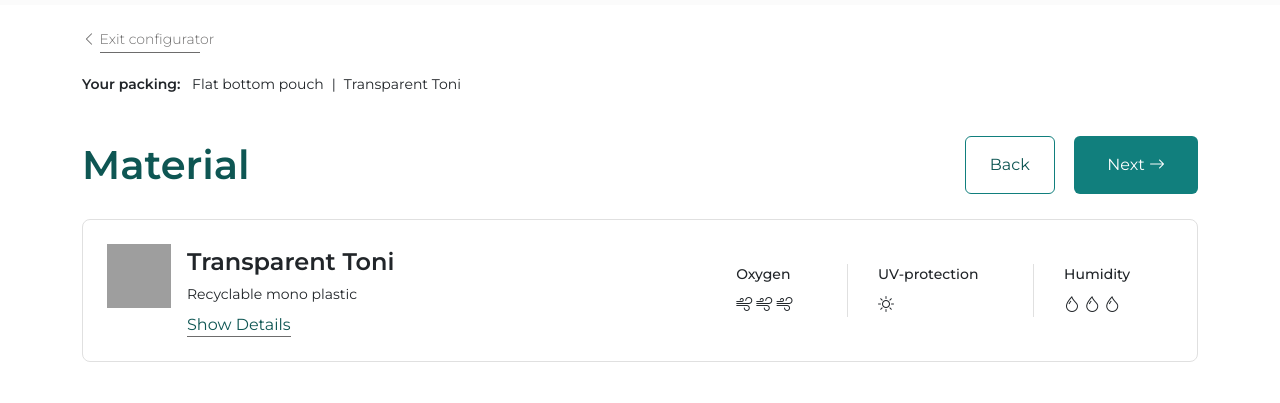
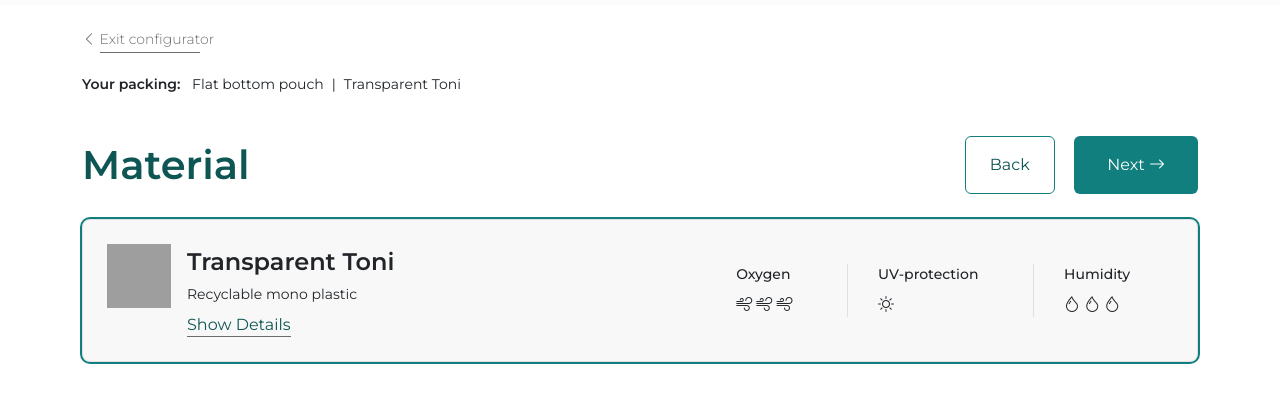
Before and after one commit to lazcansar/configurator, a website built with Vite: page step-2.html in a window 1280 px wide. Both pictures are taken after a click on the element 640 px from the left and 371 px from the top of the page. Shown: the part 81-484 px from the top of the page. Built offline with nearby package versions, Linux system fonts and the light colour scheme; grey boxes are pictures that could not be loaded.

Commit message:
Step-2 Design

```diff
--- a/main.js
+++ b/main.js
@@ -32,3 +32,33 @@ document.querySelectorAll('.main-box-item').forEach(item => {
         });
     });
 });
+
+
+document.querySelectorAll('.main-box-card').forEach(item => {
+    item.addEventListener('click', function(e) {
+
+        // Mevcut seçili durumu kaldırın
+        document.querySelectorAll('.main-box-card').forEach(el => el.classList.remove('selected'));
+
+        // Tıklanan elemana 'selected' sınıfını ekleyin
+        this.classList.add('selected');
+
+
+        const ripple = document.createElement('span');
+        ripple.classList.add('ripple-card');
+
+        const rect = item.getBoundingClientRect();
+        const size = Math.max(rect.width, rect.height);
+        ripple.style.width = ripple.style.height = `${size * 2}px`;
+        ripple.style.left = `${e.clientX - rect.left - size}px`;
+        ripple.style.top = `${e.clientY - rect.top - size}px`;
+
+        // Ripple'ı kutuya ekle
+        item.appendChild(ripple);
+
+        // Ripple animasyonu bittikten sonra elementi kaldır
+        ripple.addEventListener('animationend', () => {
+            ripple.remove();
+        });
+    });
+});
--- a/style.scss
+++ b/style.scss
@@ -189,7 +189,20 @@ body {
             transform: scale(0);
             animation: ripple-animation 1s linear;
         }
+        .ripple-card {
+            position: absolute;
+            border-radius: 50%;
+            background-color: rgba(0,0,0,0.2);
+            transform: scale(0);
+            animation: ripple-card-animation 2s linear;
+        }
         @keyframes ripple-animation {
+            to {
+                transform: scale(4);
+                opacity: 0;
+            }
+        }
+        @keyframes ripple-card-animation {
             to {
                 transform: scale(4);
                 opacity: 0;
```
